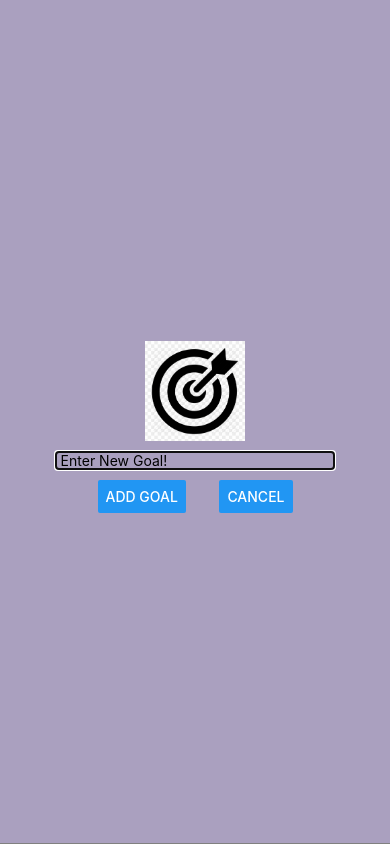
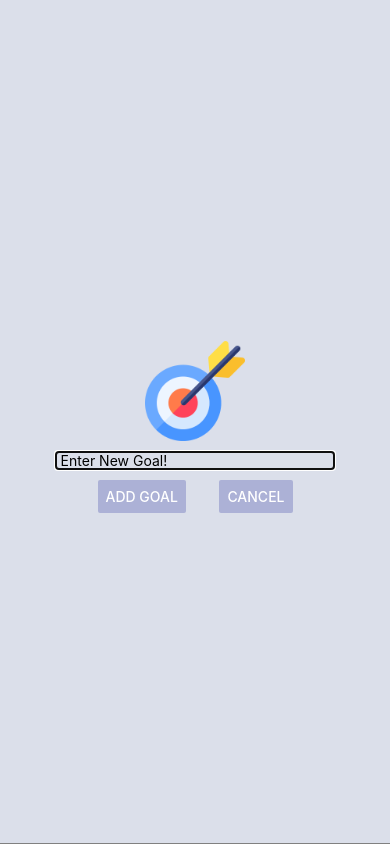
Before and after one commit to mmdohm99/ReactNative, a React Native app: screen / in a window 390 px wide. Both pictures are taken after a click on the button "ADD NEW GOAL". Built offline with nearby package versions, Linux system fonts and the light colour scheme.

Commit message:
added done
Signed-off-by: Mohamed Mmamdouh <93613974+mmdohm99@users.noreply.github.com>

```diff
--- a/App.js
+++ b/App.js
@@ -1,4 +1,4 @@
-import { View, Button, TextInput, Modal, Image } from "react-native";
+import { View, Button, TextInput, Modal, Image, Text } from "react-native";
 import GoalsList from "./components/GoalsList";
 import { useState } from "react";
 import { styles } from "./style";
@@ -6,12 +6,22 @@ export default function App() {
   const [showModal, setShowMoadal] = useState(false);
   const [goal, setGoal] = useState("");
   const [goalsList, setGoalsList] = useState([]);
+  const [showAdded, setShowAdded] = useState(false);
+
+  function added() {
+    setTimeout(() => setShowAdded(false), 1500);
+  }
+  function deleted() {
+    setTimeout(() => setShowDeleted(false), 1500);
+  }
   function goalInputHandler(inputText) {
     setGoal(inputText);
   }
   function addGoalHandler() {
     setGoalsList((old) => [...old, goal]);
     setGoal("");
+    setShowAdded(true);
+    added();
   }
   function deleteHandler(text) {
     setGoalsList(goalsList.filter((item, index) => index != text));
@@ -23,7 +33,7 @@ export default function App() {
     <View style={styles.container}>
       <Button
         title="Add New Goal"
-        color={"red"}
+        color={"#ACB1D6"}
         onPress={() => setShowMoadal(true)}
       />
 
@@ -40,8 +50,22 @@ export default function App() {
             value={goal}
           />
           <View style={styles.btnsArea}>
-            <Button onPress={addGoalHandler} title="Add Goal" />
-            <Button onPress={closeModalHandler} title="Cancel" />
+            <Button
+              color={"#ACB1D6"}
+              onPress={addGoalHandler}
+              title="Add Goal"
+            />
+            <Button
+              color={"#ACB1D6"}
+              onPress={closeModalHandler}
+              title="Cancel"
+            />
+          </View>
+
+          <View style={styles.added}>
+            <Text style={showAdded ? styles.addedText : styles.hidden}>
+              Added !
+            </Text>
           </View>
         </View>
       </Modal>
--- a/components/GoalsList.js
+++ b/components/GoalsList.js
@@ -11,7 +11,7 @@ function GoalsList({ data, deletex }) {
         renderItem={(dataItem) => (
           <View style={styles.goalItem}>
             <Pressable
-              android_ripple={{ color: "grey" }}
+              android_ripple={{ color: "#8294C4" }}
               onPress={() => deletex(dataItem.index)}
             >
               <Text style={styles.goalItemText}>{dataItem.item}</Text>
@@ -19,6 +19,7 @@ function GoalsList({ data, deletex }) {
           </View>
         )}
       />
+
     </View>
   );
 }
--- a/style.js
+++ b/style.js
@@ -8,7 +8,7 @@ export const styles = StyleSheet.create({
     width: "50%",
   },
   addArea: {
-    backgroundColor: "#aaa0bf",
+    backgroundColor: "#DBDFEA",
     flex: 1,
     justifyContent: "center",
     alignItems: "center",
@@ -26,10 +26,10 @@ export const styles = StyleSheet.create({
     flex: 1,
     paddingTop: 60,
     paddingHorizontal: 20,
-    backgroundColor: "#fff",
+    backgroundColor: "#8294C4",
   },
   goalItem: {
-    backgroundColor: "#aaa0bf",
+    backgroundColor: "#ACB1D6",
     borderRadius: 10,
 
     marginBottom: 8,
@@ -47,4 +47,19 @@ export const styles = StyleSheet.create({
     height: 100,
     margin: 10,
   },
+  added: {
+    position: "absolute",
+    top: 150,
+  },
+
+  addedText: {
+    color: "#8294C4",
+    fontSize: 18,
+    fontWeight: 600,
+  },
+
+
+  hidden: {
+    display: "none",
+  },
 });
```
Also changed, not shown: assets/imgs/goal.png.
